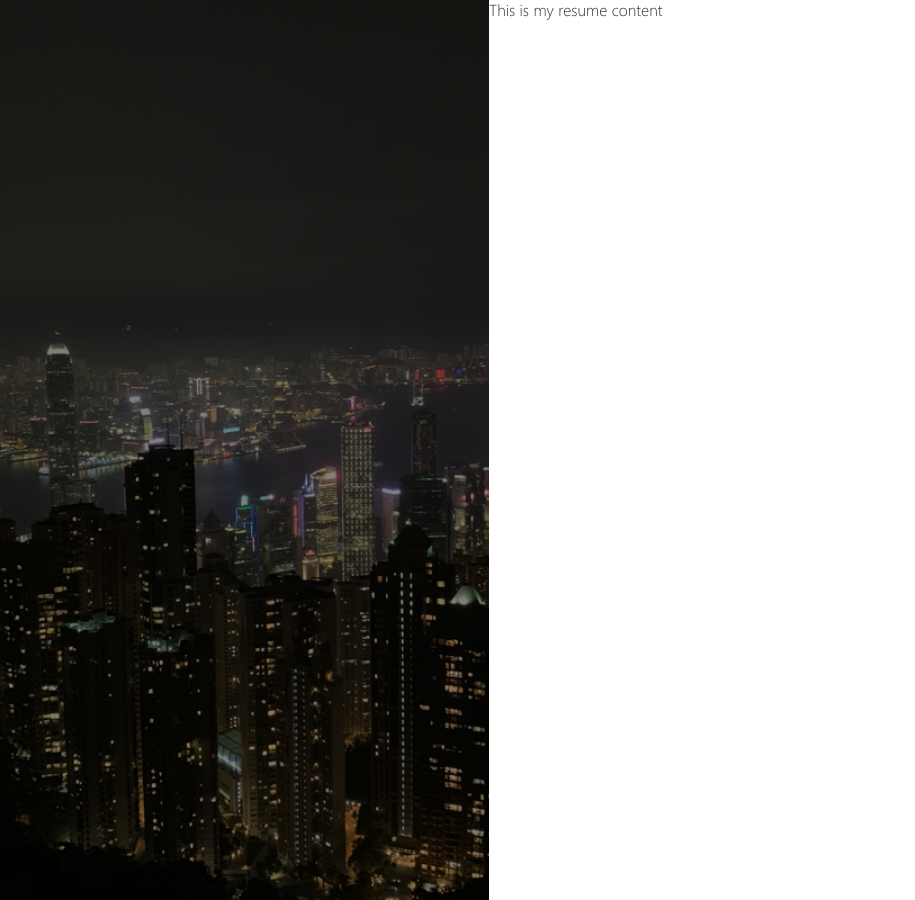
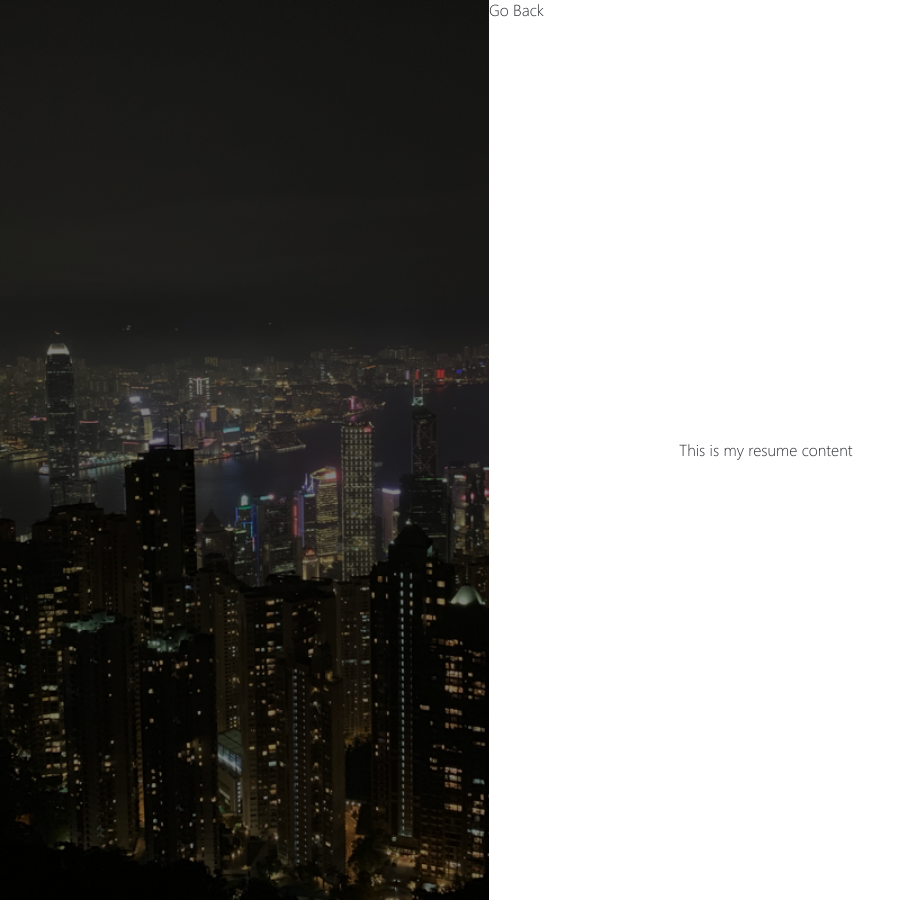
Before and after one commit to PFTian/PFTian.github.io, a Jekyll site: the page built from _pages/resume.md, in a window 1280 px wide. Shown: the whole page, without its empty margins (0-915 px from the left). Built offline with Jekyll 4.4.1, drawn with Linux system fonts in a browser that asks for light colours.

Commit message:
minor change.

```diff
--- a/_layouts/resume.html
+++ b/_layouts/resume.html
@@ -10,7 +10,8 @@
 
     </div>
     <div class="block-right">
-        This is my resume content
+        <a href="{{ site.url }} ">Go Back</a>
+        <div>This is my resume content</div>
     </div>
 </body>
 </html>
```
Also changed, not shown: 1 other file.
